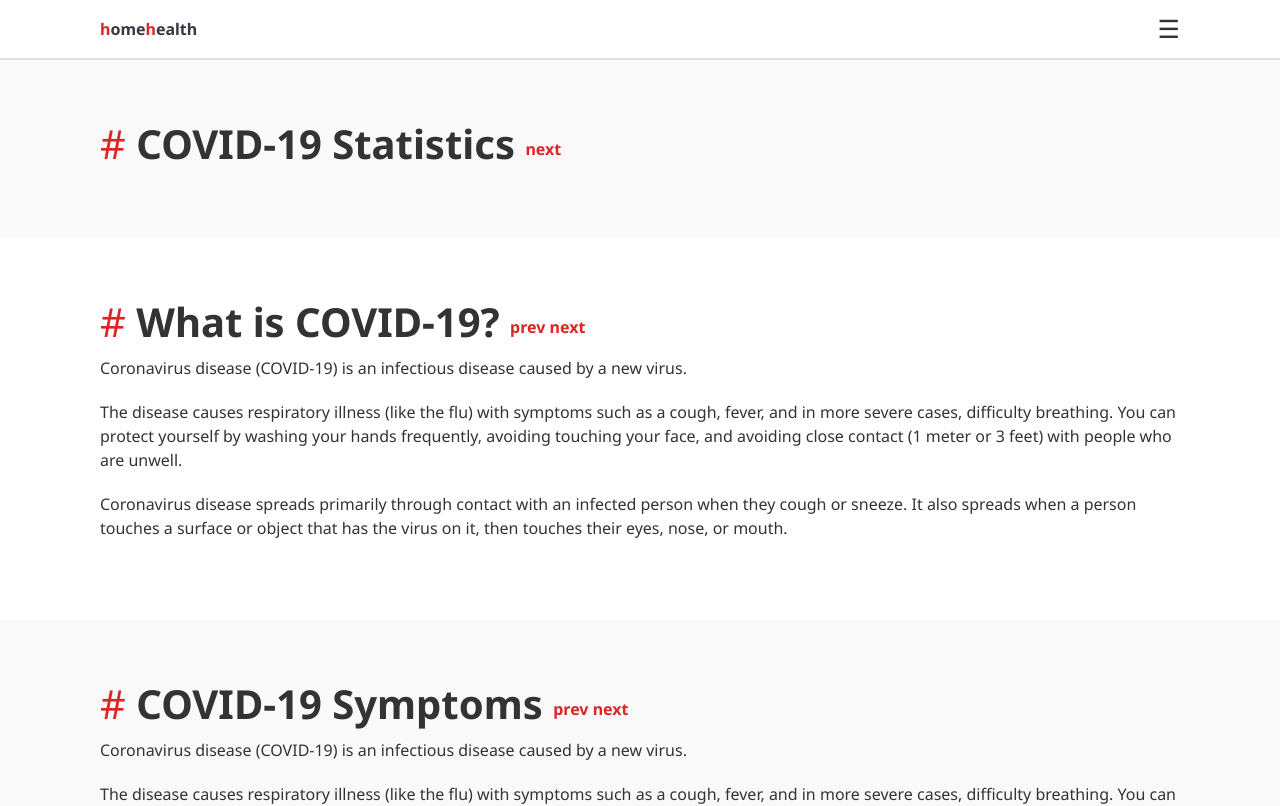
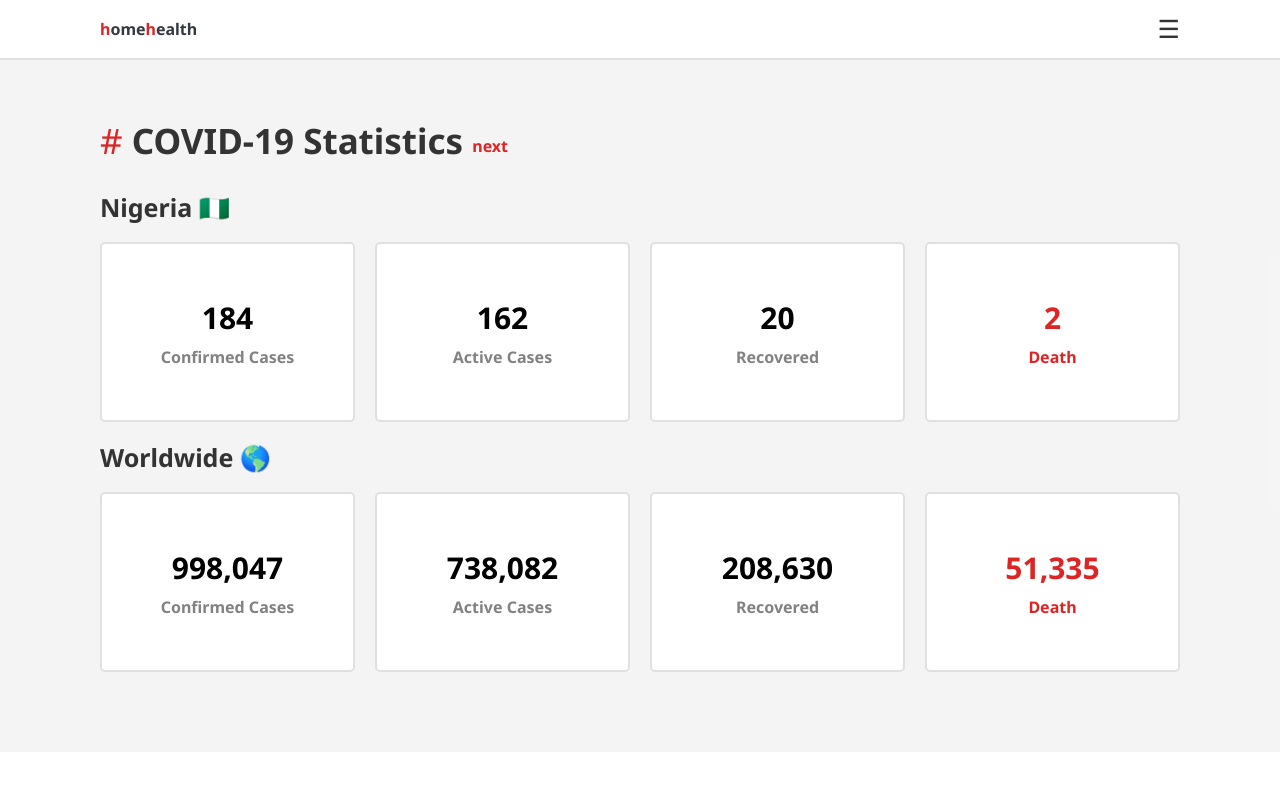
Before and after one commit to tunjioye/homehealth, a Next.js app: page /covid in a window 1280 px wide. Shown: the top 806 px of the page. Built offline with nearby package versions, Linux system fonts and the light colour scheme.

Commit message:
UPDATE : statistics section of covid page

```diff
--- /dev/null
+++ b/components/stats-card.js
@@ -0,0 +1,10 @@
+import './styles/stats-card.scss'
+
+const StatsCard = ({value, title, classNames}) => (
+  <div className={`stats-card${classNames ? ` ${classNames}` : ``}`}>
+    <div className="stats-card-value">{value}</div>
+    <div className="stats-card-title">{title}</div>
+  </div>
+)
+
+export default StatsCard
--- a/components/styles/section.scss
+++ /dev/null
@@ -1,21 +0,0 @@
-@import '../../scss/variables';
-
-.section {
-  display: flex;
-  width: 100%;
-  height: 100%;
-  min-height: 50vh;
-  position: sticky;
-  top: 0;
-  background-color: $dark-color;
-  color: $light-color;
-  padding: 1rem;
-
-  &.full {
-    min-height: 100vh;
-  }
-
-  &.half {
-    min-height: 50vh;
-  }
-}
--- /dev/null
+++ b/components/styles/stats-card.scss
@@ -0,0 +1,63 @@
+@import '../../scss/variables';
+
+.stats-card {
+  display: inline-flex;
+  flex-direction: column;
+  justify-content: center;
+  align-items: center;
+  min-height: 9rem;
+  padding: 1rem;
+  background-color: $light-color;
+  border: .1rem solid $grey5-color;
+  border-radius: .25rem;
+  user-select: none;
+
+  &:first-child {
+    margin-left: 0;
+  }
+  &:last-child {
+    margin-right: 0;
+  }
+
+  @media (max-width: $size_lg) {
+    padding: .5rem;
+    min-height: 7rem;
+  }
+
+  &-value,
+  &-title {
+    width: 100%;
+    text-align: center;
+  }
+
+  &-value {
+    color: $black-color;
+    font-size: 1.5rem;
+    font-weight: bold;
+    margin-bottom: .25rem;
+
+    @media (max-width: $size_lg) {
+      font-size: 1.15rem;
+    }
+  }
+
+  &-title {
+    color: $grey3-color;
+    font-weight: bold;
+
+    @media (max-width: $size_lg) {
+      font-size: .75rem;
+    }
+  }
+
+  &.text-primary {
+    .stats-card-value,
+    .stats-card-title {
+      color: $primary-color;
+    }
+  }
+
+  &:hover {
+    border: .1rem solid $primary-color;
+  }
+}
--- a/pages/covid.js
+++ b/pages/covid.js
@@ -1,9 +1,40 @@
 import Link from 'next/link'
 import PublicLayout from '@components/public-layout'
+import StatsCard from '@components/stats-card'
 import '@scss/pages/covid.scss'
 import CONFIG from '../config'
 
-const overViewMarkdown = () => (
+const statisticsContent = () => {
+
+  return (
+    <div>
+      <div className="statistics">
+        <div>
+          <h5 className="font-weight-bold">Nigeria 🇳🇬</h5>
+        </div>
+        <div className="stats-card-wrapper">
+          <StatsCard value="184" title="Confirmed Cases" />
+          <StatsCard value="162" title="Active Cases" />
+          <StatsCard value="20" title="Recovered" />
+          <StatsCard value="2" title="Death" classNames="text-primary" />
+        </div>
+      </div>
+      <div className="statistics">
+        <div>
+          <h5 className="font-weight-bold">Worldwide 🌎</h5>
+        </div>
+        <div className="stats-card-wrapper">
+          <StatsCard value="998,047" title="Confirmed Cases" />
+          <StatsCard value="738,082" title="Active Cases" />
+          <StatsCard value="208,630" title="Recovered" />
+          <StatsCard value="51,335" title="Death" classNames="text-primary" />
+        </div>
+      </div>
+    </div>
+  )
+}
+
+const overviewContent = () => (
   <div>
     <p>Coronavirus disease (COVID-19) is an infectious disease caused by a new virus.</p>
     <p>The disease causes respiratory illness (like the flu) with symptoms such as a cough, fever, and in more severe cases, difficulty breathing. You can protect yourself by washing your hands frequently, avoiding touching your face, and avoiding close contact (1 meter or 3 feet) with people who are unwell.</p>
@@ -13,23 +44,26 @@ const overViewMarkdown = () => (
 
 const contentSwitch = (sectionHash) => {
   switch(sectionHash) {
+    case "statistics":
+      return statisticsContent()
+      break
     case "overview":
-      return overViewMarkdown()
+      return overviewContent()
       break
     case "symptoms":
-      return overViewMarkdown()
+      return null
       break
     case "prevention":
-      return overViewMarkdown()
+      return null
       break
     case "treatments":
-      return overViewMarkdown()
+      return null
       break
     case "faqs":
-      return overViewMarkdown()
+      return null
       break
     case "other-resources":
-      return overViewMarkdown()
+      return null
       break
     default:
       return null
@@ -44,11 +78,11 @@ const IndexPage = () => {
     const nextHash = (informationList[listItemIndex + 1]) ? informationList[listItemIndex + 1].hash : null
 
     return (
-      <div key={listItemIndex} className={(listItemIndex % 2 === 0) ? 'bg-grey3' : ''}>
+      <div key={listItemIndex} className={(listItemIndex % 2 === 0) ? 'bg-grey1' : ''}>
         <div id={hash} className="pb-5"></div>
-        <section>
+        <section className="pb-5">
           <div className="flex-heading font-weight-bold">
-            <h2>
+            <h3>
               <Link href={`#${hash}`}>
                 <a href={`#${hash}`} className="no-underline">
                   #
@@ -57,7 +91,7 @@ const IndexPage = () => {
               &nbsp;
               <strong>{title}</strong>
               &nbsp;
-            </h2>
+            </h3>
             {(prevHash || nextHash) &&
               <div>
                 {(prevHash) &&
@@ -76,7 +110,7 @@ const IndexPage = () => {
               </div>
             }
           </div>
-          <div>{contentSwitch(hash)}</div>
+          {contentSwitch(hash)}
         </section>
       </div>
     )
--- a/scss/_main.scss
+++ b/scss/_main.scss
@@ -1,5 +1,7 @@
 // Main Styles
-
+p:last-child {
+  margin-bottom: 0;
+}
 
 // Responsive Heading Text
 @media (max-width: $size_lg) {
--- a/scss/pages/covid.scss
+++ b/scss/pages/covid.scss
@@ -33,5 +33,35 @@
         padding: 0;
       }
     }
+
+    .statistics {
+      & > div:first-child,
+      & > div:last-child {
+        margin: 1rem auto;
+      }
+
+      @media (max-width: $size_lg) {
+        & > div:first-child,
+        & > div:last-child {
+          margin-top: .5rem auto;
+        }
+      }
+
+      .stats-card-wrapper {
+        display: grid;
+        grid-gap: 1rem;
+        grid-template-columns: repeat(4, 1fr);
+
+        @media (max-width: $size_md) {
+          grid-gap: .5rem;
+          grid-template-columns: repeat(2, 1fr);
+        }
+
+        @media (max-width: $size_xs) {
+          grid-gap: .5rem;
+          grid-template-columns: repeat(1, 1fr);
+        }
+      }
+    }
   }
 }
--- a/scss/utilities/_colors.scss
+++ b/scss/utilities/_colors.scss
@@ -1,4 +1,11 @@
 @import '../variables';
+
+// Text Colors
+.text {
+  &-primary {
+    color: $primary-color;
+  }
+}
 
 // Background Colors
 .bg {
```
Also changed, not shown: components/section.js (deleted, +0 -9 lines).
